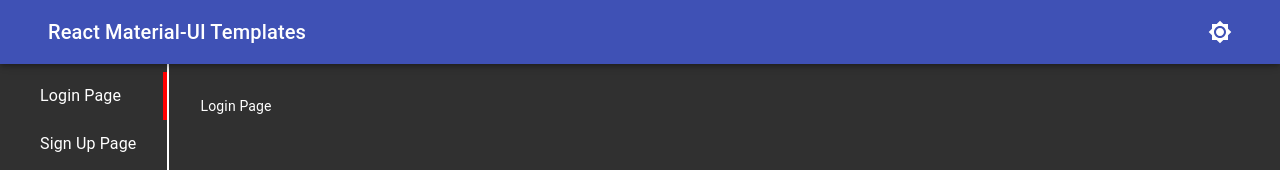
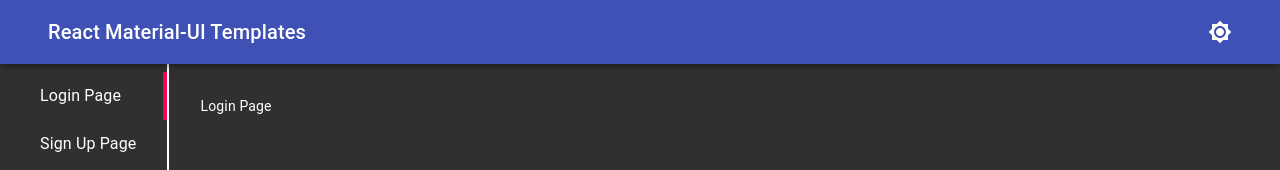
Before and after one commit to RishikeshVedpathak/material-ui-templates, a Next.js app: page /templates/login in a window 1280 px wide. Shown: the top 170 px of the page. Built offline with nearby package versions, Linux system fonts and the light colour scheme.

Commit message:
feat: CU-3xb9z0: updated link component style

```diff
--- a/components/sidebar/ActiveLink.tsx
+++ b/components/sidebar/ActiveLink.tsx
@@ -2,6 +2,7 @@
 import ListItem from '@material-ui/core/ListItem';
 import ListItemText from '@material-ui/core/ListItemText';
 import Link from 'next/link';
+import { useTheme } from '@material-ui/core/styles';
 
 type Props = {
   linkText: string;
@@ -10,16 +11,18 @@
 
 export default function ActiveLink({ linkText, href }: Props) {
   const router = useRouter();
+  const theme = useTheme();
+
   const style = {
     marginRight: 10,
-    borderRight: `4px solid ${router.asPath === href ? 'red' : 'transparent'}`,
+    borderRight: `4px solid ${router.asPath === href ? theme.palette.secondary.main : 'transparent'}`,
   };
 
   return (
-    <ListItem button style={style}>
-      <Link href={href}>
+    <Link href={href} passHref>
+      <ListItem button style={style}>
         <ListItemText primary={linkText} />
-      </Link>
-    </ListItem>
+      </ListItem>
+    </Link>
   );
 }
```
